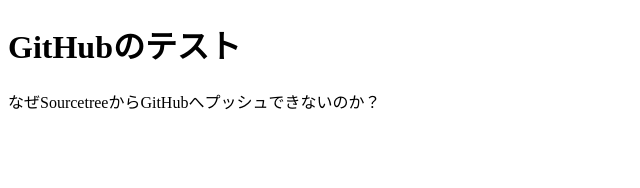
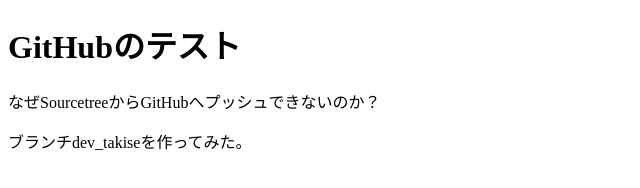
Before and after one commit to Akira-Takise/first_github, a plain HTML site: page index.html in a window 1280 px wide. Shown: the whole page, without its empty margins (0-640 px from the left). Drawn offline with Linux system fonts and the light colour scheme.

Commit message:
dev_takise

```diff
--- a/index.html
+++ b/index.html
@@ -7,5 +7,6 @@
 <body>
 	<h1>GitHubのテスト</h1>
 	<p>なぜSourcetreeからGitHubへプッシュできないのか？</p>
+	<p>ブランチdev_takiseを作ってみた。</p>
 </body>
 </html>
```
